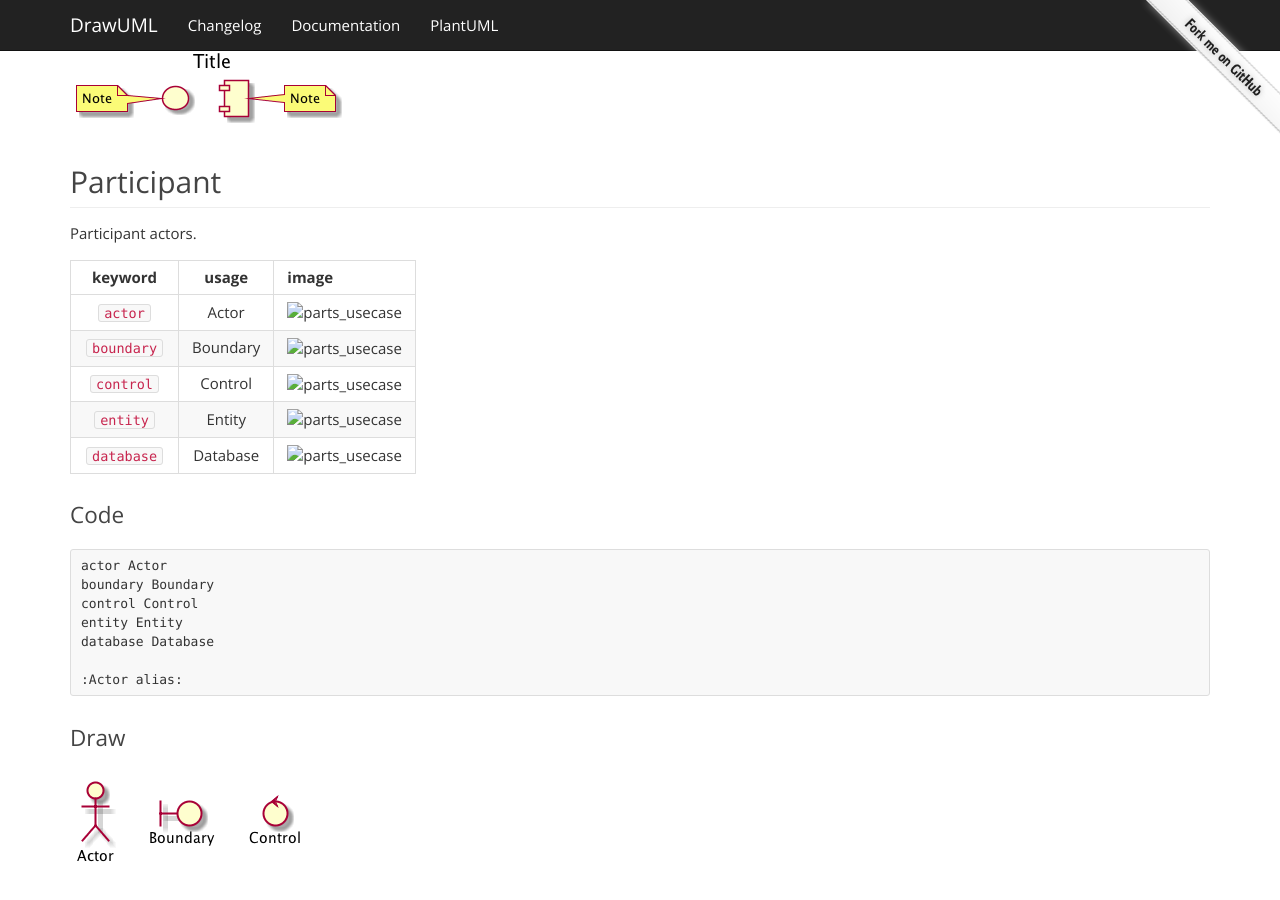
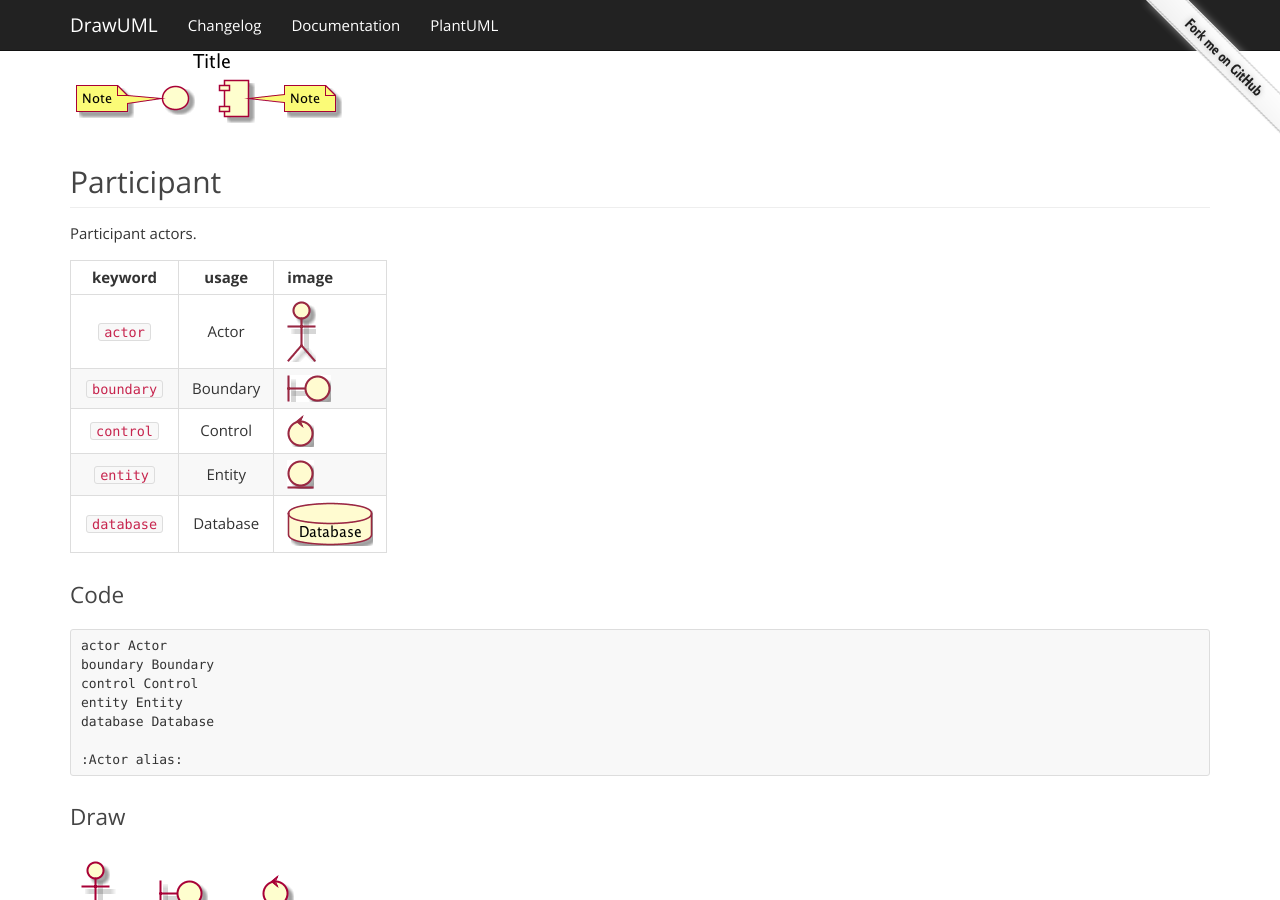
Before and after one commit to ogom/draw_uml, a Jekyll site: the page built from docs/plantuml/index.md, in a window 1280 px wide and 900 px high, scrolled down 1016 px. Built offline with Jekyll 4.4.1, drawn with Linux system fonts in a browser that asks for light colours.

```diff
--- a/docs/_data/navbar.yml
+++ b/docs/_data/navbar.yml
@@ -2,6 +2,6 @@
 - label: Changelog
   path: "/changelog"
 - label: Documentation
-  path: "/doc"
+  path: "/docs"
 - label: PlantUML
   path: "/plantuml"
--- a/docs/plantuml/index.md
+++ b/docs/plantuml/index.md
@@ -48,11 +48,11 @@ Participant actors.
 
 | keyword    | usage    | image
 |:----------:|:--------:|
-| `actor`    | Actor    | ![parts_usecase]({{ site.baseurl }}/assets/img/diagrams/parts/actor.png)
-| `boundary` | Boundary | ![parts_usecase]({{ site.baseurl }}/assets/img/diagrams/parts/boundary.png)
-| `control`  | Control  | ![parts_usecase]({{ site.baseurl }}/assets/img/diagrams/parts/control.png)
-| `entity`   | Entity   | ![parts_usecase]({{ site.baseurl }}/assets/img/diagrams/parts/entity.png)
-| `database` | Database | ![parts_usecase]({{ site.baseurl }}/assets/img/diagrams/parts/database.png)
+| `actor`    | Actor    | ![parts_usecase]({{ site.baseurl }}/assets/img/diagrams/element/actor.png)
+| `boundary` | Boundary | ![parts_usecase]({{ site.baseurl }}/assets/img/diagrams/element/boundary.png)
+| `control`  | Control  | ![parts_usecase]({{ site.baseurl }}/assets/img/diagrams/element/control.png)
+| `entity`   | Entity   | ![parts_usecase]({{ site.baseurl }}/assets/img/diagrams/element/entity.png)
+| `database` | Database | ![parts_usecase]({{ site.baseurl }}/assets/img/diagrams/package/database.png)
 
 ### Code
 
@@ -314,12 +314,12 @@ Represent the dependency of the components.
 | keyword    | usage      | image
 |:----------:|:----------:|
 | `[ ]`      | Component  | ![parts_usecase]({{ site.baseurl }}/assets/img/diagrams/parts/component.png)
-| `package`  | Package    | ![parts_usecase]({{ site.baseurl }}/assets/img/diagrams/parts/package.png)
-| `frame`    | Frame      | ![parts_usecase]({{ site.baseurl }}/assets/img/diagrams/parts/frame.png)
-| `folder`   | Folder     | ![parts_usecase]({{ site.baseurl }}/assets/img/diagrams/parts/folder.png)
-| `database` | Database   | ![parts_usecase]({{ site.baseurl }}/assets/img/diagrams/parts/database.png)
-| `node`     | Node       | ![parts_usecase]({{ site.baseurl }}/assets/img/diagrams/parts/node.png)
-| `cloud`    | Cloud      | ![parts_usecase]({{ site.baseurl }}/assets/img/diagrams/parts/cloud.png)
+| `package`  | Package    | ![parts_usecase]({{ site.baseurl }}/assets/img/diagrams/package/package.png)
+| `frame`    | Frame      | ![parts_usecase]({{ site.baseurl }}/assets/img/diagrams/package/frame.png)
+| `folder`   | Folder     | ![parts_usecase]({{ site.baseurl }}/assets/img/diagrams/package/folder.png)
+| `database` | Database   | ![parts_usecase]({{ site.baseurl }}/assets/img/diagrams/package/database.png)
+| `node`     | Node       | ![parts_usecase]({{ site.baseurl }}/assets/img/diagrams/package/node.png)
+| `cloud`    | Cloud      | ![parts_usecase]({{ site.baseurl }}/assets/img/diagrams/package/cloud.png)
 
 * [others](http://plantuml.sourceforge.net/component.html)
 
```
